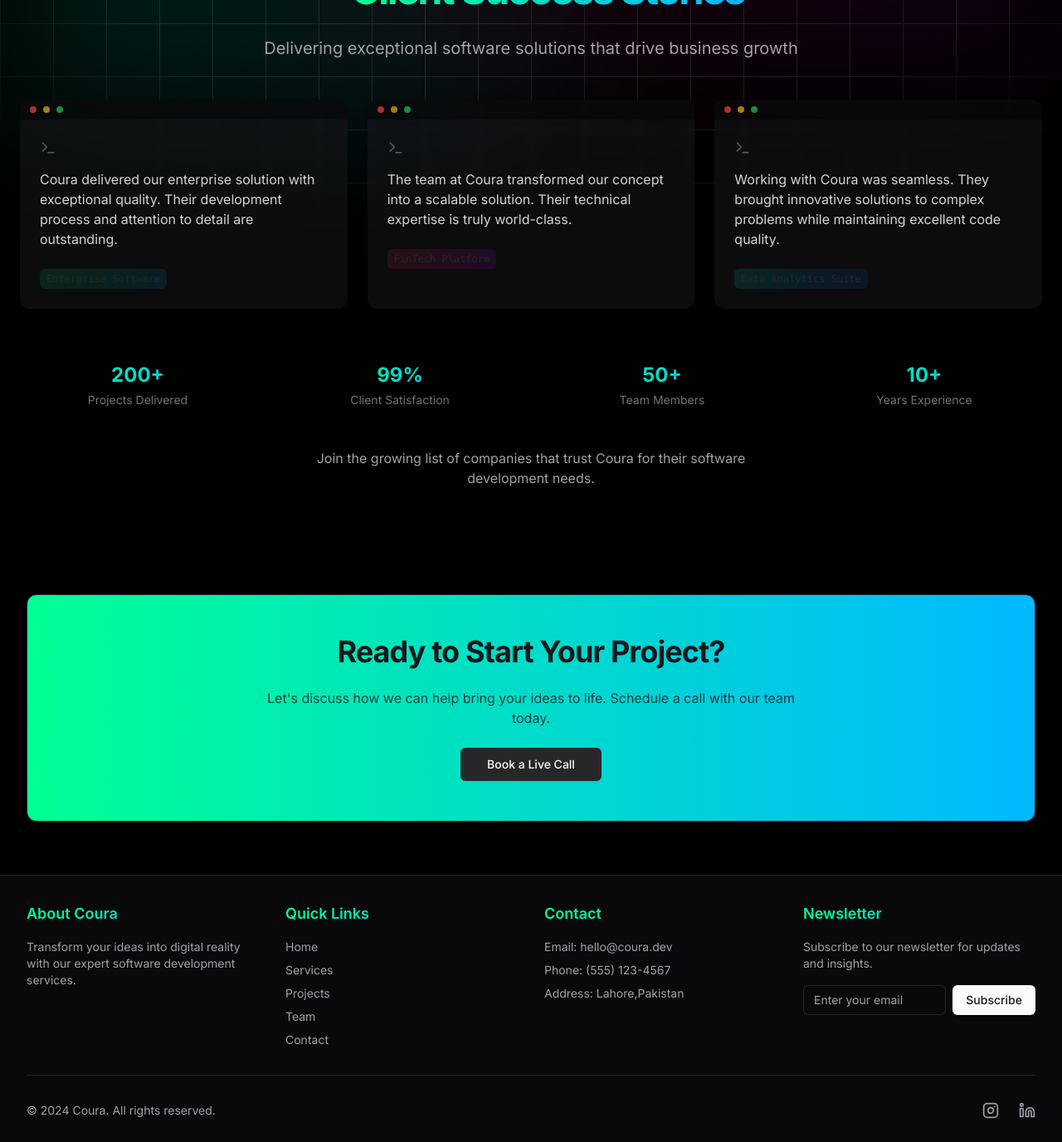
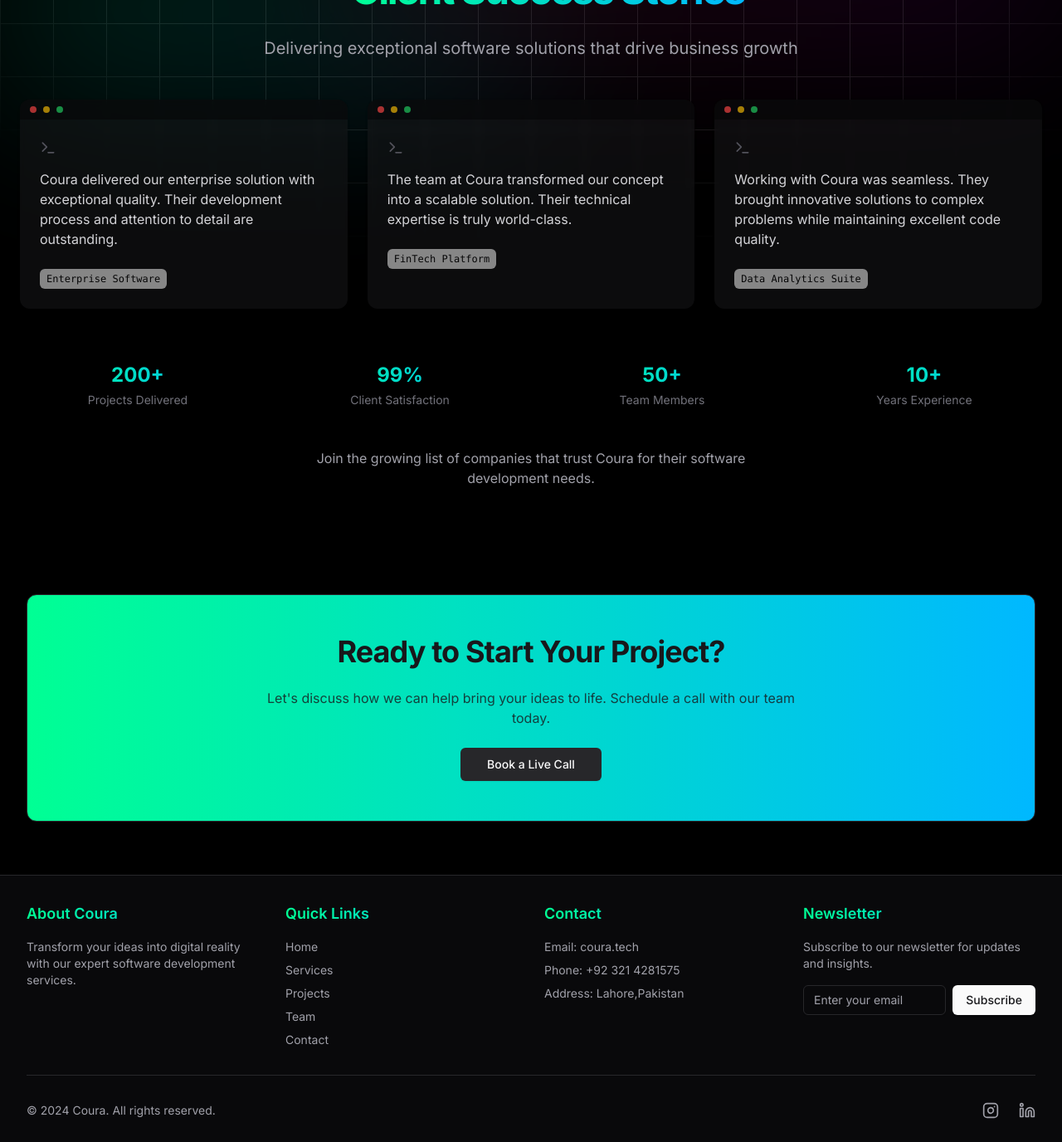
Before and after one commit to abdulmoiz248/Coura, a Next.js app: page / in a window 1280 px wide. Shown: the part 2607-3983 px from the top of the page at 83% size. Built offline with nearby package versions, Linux system fonts and the light colour scheme.

Commit message:
changed footer

```diff
--- a/src/components/Testimonials.tsx
+++ b/src/components/Testimonials.tsx
@@ -7,7 +7,7 @@ export default function TestimonialsSection() {
     {
       name: "David Chen",
       role: "Technical Lead",
-      image: "/placeholder.svg?height=100&width=100",
+      image: "/aslam.jpeg",
       quote:
         "Coura delivered our enterprise solution with exceptional quality. Their development process and attention to detail are outstanding.",
       company: "TechVision Corp",
@@ -85,7 +85,7 @@ export default function TestimonialsSection() {
 
                     <div className="mt-6 flex items-center">
                       <span
-                        className={`text-xs font-mono px-2 py-1 rounded-md bg-gradient-to-r ${testimonial.gradientClass} opacity-10 text-white`}
+                        className={`text-xs font-mono px-2 py-1 rounded-md bg-white opacity-50 text-black`}
                       >
                         {testimonial.projectType}
                       </span>
--- a/src/components/site-footer.tsx
+++ b/src/components/site-footer.tsx
@@ -47,8 +47,8 @@ export function SiteFooter() {
           <div className="space-y-4">
             <h3 className="text-lg font-semibold bg-clip-text text-transparent bg-gradient-to-r from-[#00FF94] to-[#00B8FF]">Contact</h3>
             <div className="space-y-2 text-sm text-muted-foreground">
-              <p>Email: hello@coura.dev</p>
-              <p>Phone: (555) 123-4567</p>
+              <p>Email: coura.tech</p>
+              <p>Phone: +92 321 4281575 </p>
               <p>Address: Lahore,Pakistan</p>
             </div>
           </div>
```
